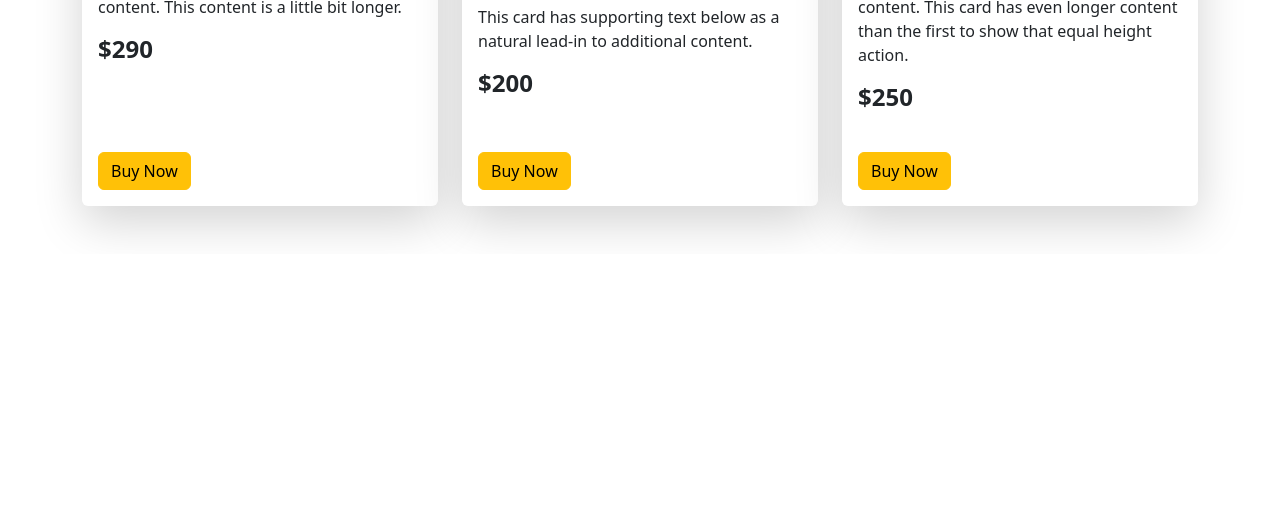
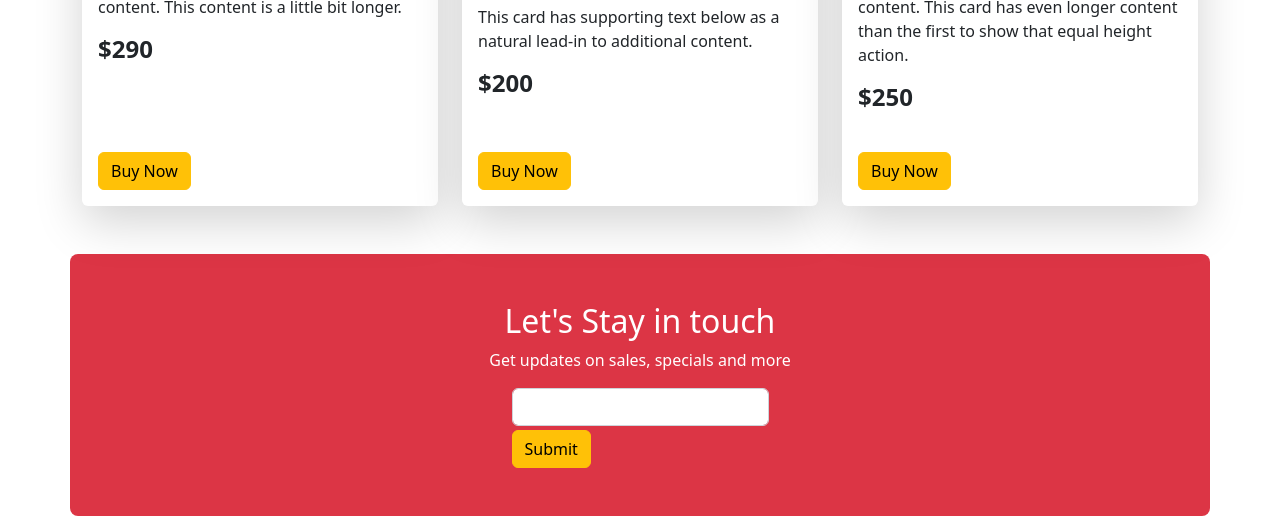
Before and after one commit to Rafeya-Shawon/Panda-commerce, a plain HTML site: page index.html in a window 1280 px wide. Shown: the part 1955-2471 px from the top of the page. Before the commit the page ends 2209 px from the top, so only its background shows below. Drawn offline with nearby package versions, Linux system fonts and the light colour scheme.

Commit message:
subscribe section added

```diff
--- a/index.html
+++ b/index.html
@@ -222,6 +222,18 @@
       </div>
     </section>
     <!-- Backpack section end  -->
+    <!-- Subscribe start  -->
+    <section class="container d-flex justify-content-center flex-column align-items-center bg-danger py-5 text-white rounded-3">
+      <h2>Let's Stay in touch</h2>
+      <p>Get updates on sales, specials and more</p>
+      <form>
+        <div class="mb-1">
+          <input type="email" class="form-control" id="exampleInputEmail1" aria-describedby="emailHelp">
+        </div>
+        <button type="submit" class="btn btn-warning">Submit</button>
+      </form>
+    </section>
+    <!-- Subscribe end  -->
   </main>
 
   <script src="https://cdn.jsdelivr.net/npm/bootstrap@5.2.0/dist/js/bootstrap.bundle.min.js"></script>
```
